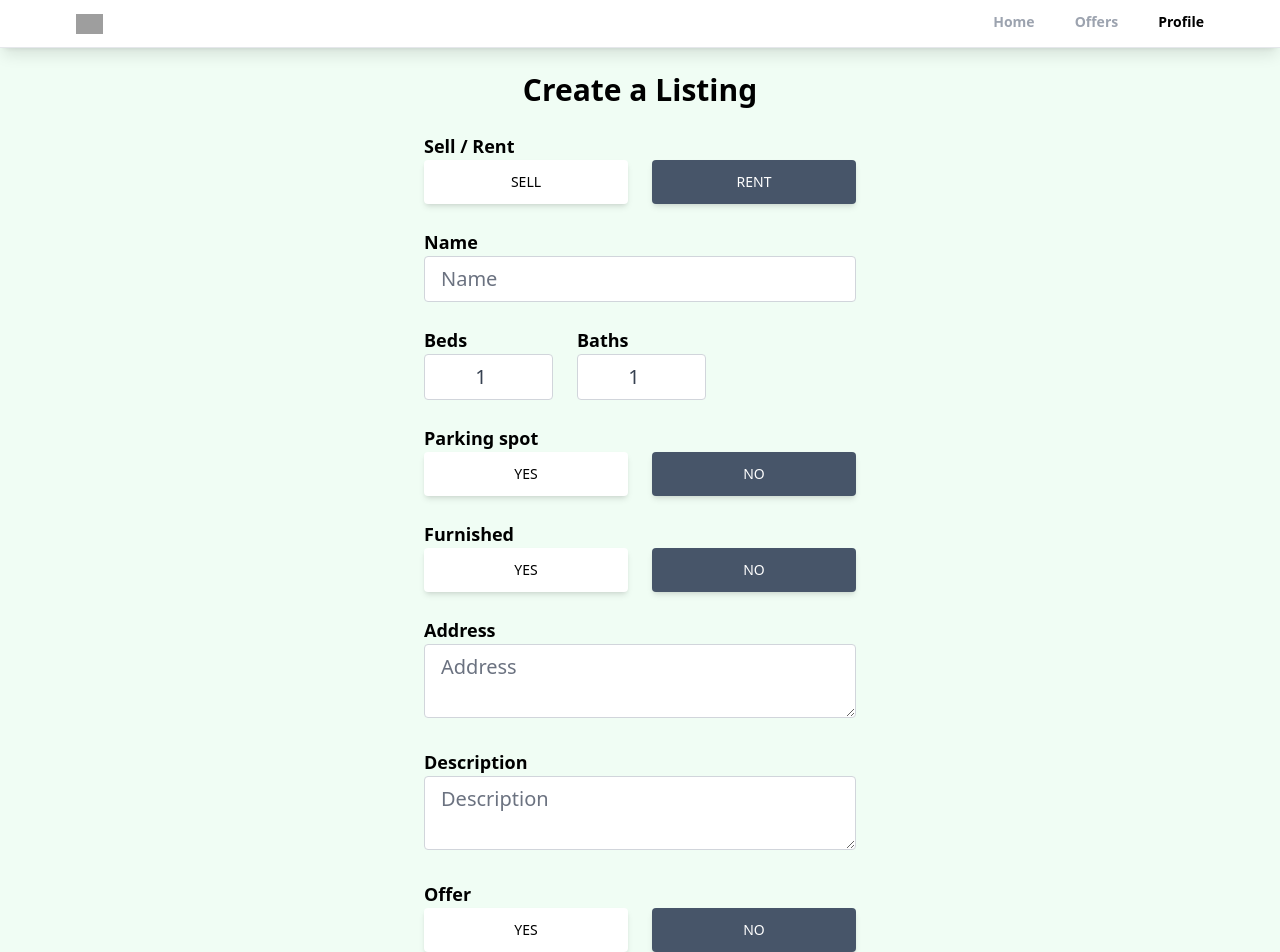
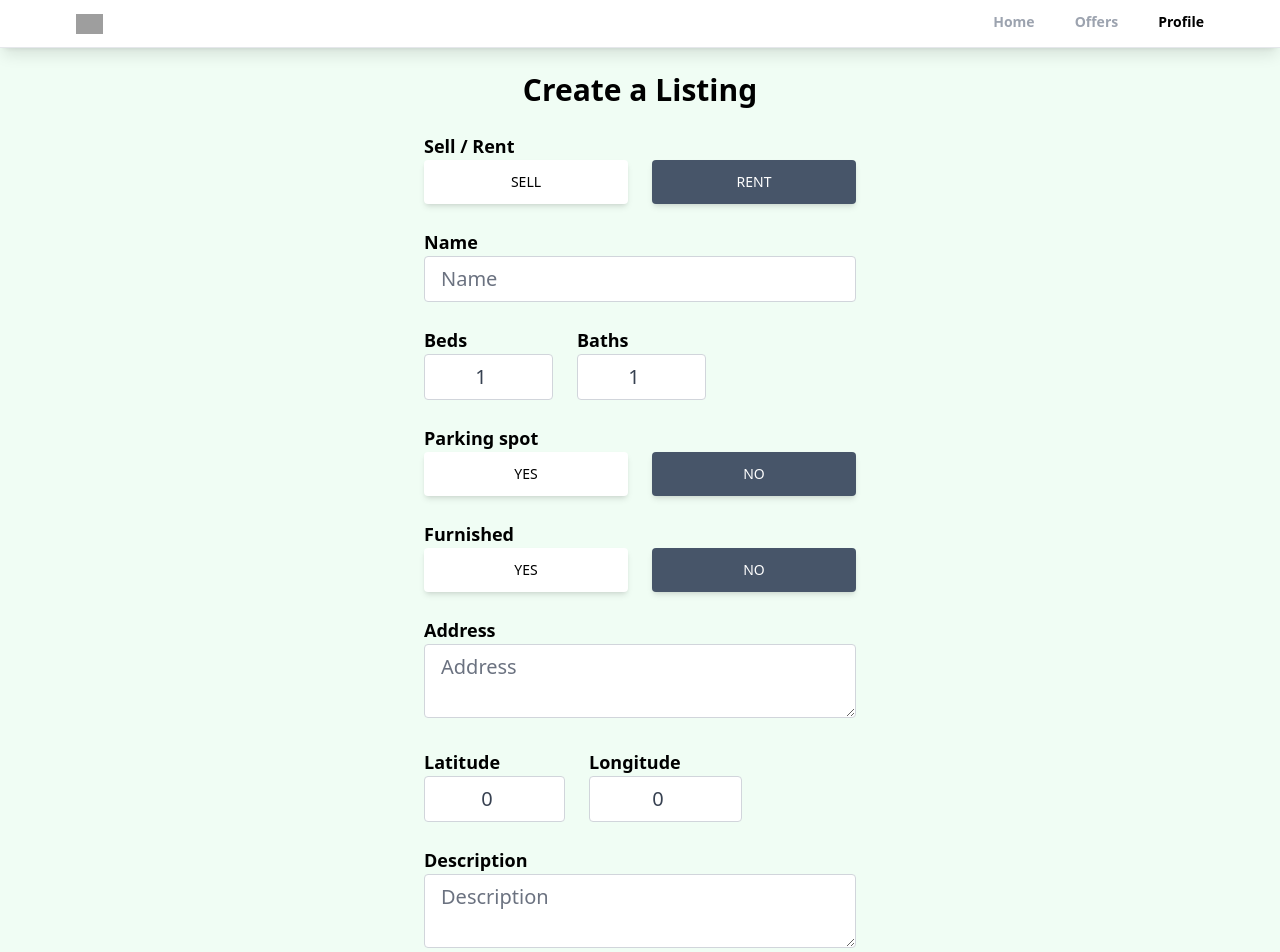
Before and after one commit to SZ1980/realtor, a React (Vite) app: page /create-listing in a window 1280 px wide. Shown: the top 952 px of the page. Built offline with nearby package versions, Linux system fonts and the light colour scheme; no server answers; sample sign-in values are in the browser's storage; grey boxes are pictures that could not be loaded.

Commit message:
geolocation through firebase storage

```diff
--- a/package.json
+++ b/package.json
@@ -15,7 +15,8 @@
     "react-icons": "^4.8.0",
     "react-router": "^6.10.0",
     "react-router-dom": "^6.10.0",
-    "react-toastify": "^9.1.2"
+    "react-toastify": "^9.1.2",
+    "uuid": "^9.0.0"
   },
   "devDependencies": {
     "@tailwindcss/forms": "^0.5.3",
--- a/src/App.jsx
+++ b/src/App.jsx
@@ -27,7 +27,9 @@
           <Route path="/sign-up" element={<SignUp />} />
           <Route path="/offers" element={<Offers />} />
           <Route path="/forgot-password" element={<ForgotPassword />} />
-          <Route path="/create-listing" element={<CreateListing />} />
+          <Route path="create-listing" element={<PrivateRoute />}>
+            <Route path="/create-listing" element={<CreateListing />} />
+          </Route>
         </Routes>
       </Router>
       <ToastContainer
--- a/src/pages/CreateListing.jsx
+++ b/src/pages/CreateListing.jsx
@@ -1,6 +1,23 @@
 import { useState } from "react";
+import Spinner from "../components/Spinner";
+import { toast } from "react-toastify";
+import {
+  getStorage,
+  ref,
+  uploadBytesResumable,
+  getDownloadURL,
+} from "firebase/storage";
+import { getAuth } from "firebase/auth";
+import { v4 as uuidv4 } from "uuid";
+import { addDoc, collection, serverTimestamp } from "firebase/firestore";
+import { db } from "../firebase";
+import { useNavigate } from "react-router-dom";
 
 export default function CreateListing() {
+  const navigate = useNavigate();
+  const auth = getAuth();
+  const [geolocationEnabled, setGeolocationEnabled] = useState(false);
+  const [loading, setLoading] = useState(false);
   const [formData, setFormData] = useState({
     type: "rent",
     name: "",
@@ -13,6 +30,9 @@
     offer: false,
     regularPrice: 0,
     discountedPrice: 0,
+    latitude: 0,
+    longitude: 0,
+    images: {},
   });
   const {
     type,
@@ -26,12 +46,138 @@
     offer,
     regularPrice,
     discountedPrice,
+    latitude,
+    longitude,
+    images,
   } = formData;
-  function onChange() {}
+  function onChange(e) {
+    let boolean = null;
+    if (e.target.value === "true") {
+      boolean = true;
+    }
+    if (e.target.value === "false") {
+      boolean = false;
+    }
+    // Files
+    if (e.target.files) {
+      setFormData((prevState) => ({
+        ...prevState,
+        images: e.target.files,
+      }));
+    }
+    // Text/Boolean/Number
+    if (!e.target.files) {
+      setFormData((prevState) => ({
+        ...prevState,
+        [e.target.id]: boolean ?? e.target.value,
+      }));
+    }
+  }
+  async function onSubmit(e) {
+    e.preventDefault();
+    setLoading(true);
+    if (+discountedPrice >= +regularPrice) {
+      setLoading(false);
+      toast.error("Discounted price needs to be less than regular price");
+      return;
+    }
+    if (images.length > 6) {
+      setLoading(false);
+      toast.error("maximum 6 images are allowed");
+      return;
+    }
+    let geolocation = {};
+    let location;
+    if (geolocationEnabled) {
+      const response = await fetch(
+        `https://maps.googleapis.com/maps/api/geocode/json?address=${address}&key=${process.env.REACT_APP_GEOCODE_API_KEY}`
+      );
+      const data = await response.json();
+      console.log(data);
+      geolocation.lat = data.results[0]?.geometry.location.lat ?? 0;
+      geolocation.lng = data.results[0]?.geometry.location.lng ?? 0;
+
+      location = data.status === "ZERO_RESULTS" && undefined;
+
+      if (location === undefined) {
+        setLoading(false);
+        toast.error("please enter a correct address");
+        return;
+      }
+    } else {
+      geolocation.lat = latitude;
+      geolocation.lng = longitude;
+    }
+
+    async function storeImage(image) {
+      return new Promise((resolve, reject) => {
+        const storage = getStorage();
+        const filename = `${auth.currentUser.uid}-${image.name}-${uuidv4()}`;
+        const storageRef = ref(storage, filename);
+        const uploadTask = uploadBytesResumable(storageRef, image);
+        uploadTask.on(
+          "state_changed",
+          (snapshot) => {
+            // Observe state change events such as progress, pause, and resume
+            // Get task progress, including the number of bytes uploaded and the total number of bytes to be uploaded
+            const progress =
+              (snapshot.bytesTransferred / snapshot.totalBytes) * 100;
+            console.log("Upload is " + progress + "% done");
+            switch (snapshot.state) {
+              case "paused":
+                console.log("Upload is paused");
+                break;
+              case "running":
+                console.log("Upload is running");
+                break;
+            }
+          },
+          (error) => {
+            // Handle unsuccessful uploads
+            reject(error);
+          },
+          () => {
+            // Handle successful uploads on complete
+            // For instance, get the download URL: https://firebasestorage.googleapis.com/...
+            getDownloadURL(uploadTask.snapshot.ref).then((downloadURL) => {
+              resolve(downloadURL);
+            });
+          }
+        );
+      });
+    }
+
+    const imgUrls = await Promise.all(
+      [...images].map((image) => storeImage(image))
+    ).catch((error) => {
+      setLoading(false);
+      toast.error("Images not uploaded");
+      return;
+    });
+
+    const formDataCopy = {
+      ...formData,
+      imgUrls,
+      geolocation,
+      timestamp: serverTimestamp(),
+    };
+    delete formDataCopy.images;
+    !formDataCopy.offer && delete formDataCopy.discountedPrice;
+    delete formDataCopy.latitude;
+    delete formDataCopy.longitude;
+    const docRef = await addDoc(collection(db, "listings"), formDataCopy);
+    setLoading(false);
+    toast.success("Listing created");
+    navigate(`/category/${formDataCopy.type}/${docRef.id}`);
+  }
+
+  if (loading) {
+    return <Spinner />;
+  }
   return (
     <main className="max-w-md px-2 mx-auto">
       <h1 className="text-3xl text-center mt-6 font-bold">Create a Listing</h1>
-      <form>
+      <form onSubmit={onSubmit}>
         <p className="text-lg mt-6 font-semibold">Sell / Rent</p>
         <div className="flex">
           <button
@@ -50,7 +196,7 @@
           <button
             type="button"
             id="type"
-            value="sale"
+            value="rent"
             onClick={onChange}
             className={`ml-3 px-7 py-3 font-medium text-sm uppercase shadow-md rounded hover:shadow-lg focus:shadow-lg active:shadow-lg transition duration-150 ease-in-out w-full ${
               type === "sale"
@@ -161,6 +307,36 @@
           required
           className="w-full px-4 py-2 text-xl text-gray-700 bg-white border border-gray-300 rounded transition duration-150 ease-in-out focus:text-gray-700 focus:bg-white focus:border-slate-600 mb-6"
         />
+        {!geolocationEnabled && (
+          <div className="flex space-x-6 justify-start mb-6">
+            <div className="">
+              <p className="text-lg font-semibold">Latitude</p>
+              <input
+                type="number"
+                id="latitude"
+                value={latitude}
+                onChange={onChange}
+                required
+                min="-90"
+                max="90"
+                className="w-full px-4 py-2 text-xl text-gray-700 bg-white border border-gray-300 rounded transition duration-150 ease-in-out focus:bg-white focus:text-gray-700 focus:border-slate-600 text-center"
+              />
+            </div>
+            <div className="">
+              <p className="text-lg font-semibold">Longitude</p>
+              <input
+                type="number"
+                id="longitude"
+                value={longitude}
+                onChange={onChange}
+                required
+                min="-180"
+                max="180"
+                className="w-full px-4 py-2 text-xl text-gray-700 bg-white border border-gray-300 rounded transition duration-150 ease-in-out focus:bg-white focus:text-gray-700 focus:border-slate-600 text-center"
+              />
+            </div>
+          </div>
+        )}
         <p className="text-lg font-semibold">Description</p>
         <textarea
           type="text"
```
Also changed, not shown: 1 other file (tests, documents, lock files or other folders).
